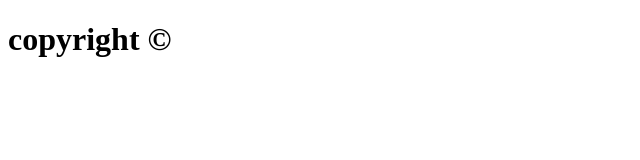
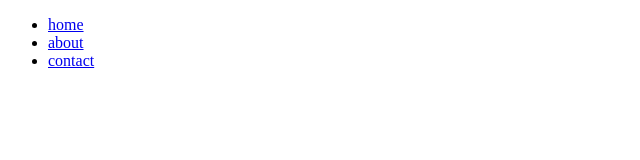
Before and after one commit to robbieveivers/Web_design, a plain HTML site: page index.html in a window 1280 px wide. Shown: the whole page, without its empty margins (0-640 px from the left). Drawn offline with Linux system fonts and the light colour scheme.

Commit message:
unorded list

```diff
--- a/index.html
+++ b/index.html
@@ -6,7 +6,11 @@
     <title>Document</title>
 </head>
 <body>
-<h1>copyright &copy; </h1>
+<ul>
+    <li><a href="#">home</a></li>
+    <li><a href="about.html">about</a></li>
+    <li><a href="#">contact</a> </li>
+</ul>
 </body>
 
 </html>
```
